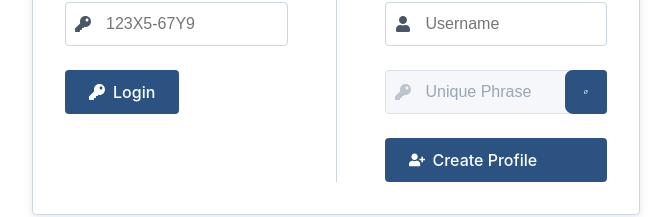
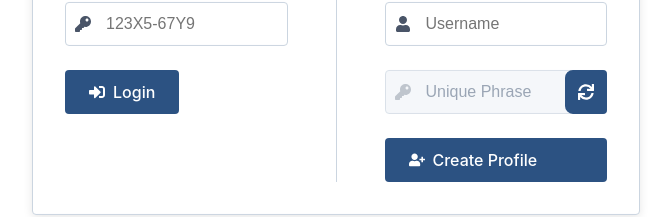
Before and after one commit to MithunWijayasiri/dayLink, a React (Vite) app: page / in a window 1280 px wide. Shown: the part 392-609 px from the top of the page, without its empty margins (304-975 px from the left). Built offline with nearby package versions, Linux system fonts and the light colour scheme.

Commit message:
feat(Login): Improve icon visibility and differentiation

```diff
--- a/src/components/Login.tsx
+++ b/src/components/Login.tsx
@@ -1,6 +1,6 @@
 import { useState, useEffect } from 'react';
 import { useAppContext } from '../context/AppContext';
-import { FaKey, FaUserPlus, FaUser, FaSync } from 'react-icons/fa';
+import { FaKey, FaUserPlus, FaUser, FaSync, FaSignInAlt } from 'react-icons/fa';
 import { generateUniquePhrase } from '../utils/encryption';
 
 const Login = () => {
@@ -119,7 +119,7 @@ const Login = () => {
             {loginError && <p className="error-message">{loginError}</p>}
 
             <button type="submit" className="primary-button">
-              <FaKey /> Login
+              <FaSignInAlt /> Login
             </button>
           </form>
         </div>
--- a/src/styles/app.css
+++ b/src/styles/app.css
@@ -942,7 +942,12 @@ body {
 }
 
 .generate-icon {
-  font-size: 1.25rem;
+  font-size: 1rem;
+}
+
+.generate-icon-button {
+  width: 42px;
+  padding: 8px;
 }
 
 .generate-icon-button:hover {
@@ -950,7 +955,9 @@ body {
 }
 
 .generate-icon-button:hover .generate-icon {
-  animation: spin 1s linear;
+  /* animation: spin 1s linear;  */
+  transform: scale(1.1); /* Add slight scaling on hover */
+  transition: transform 0.2s ease;
 }
 
 @keyframes spin {
```
